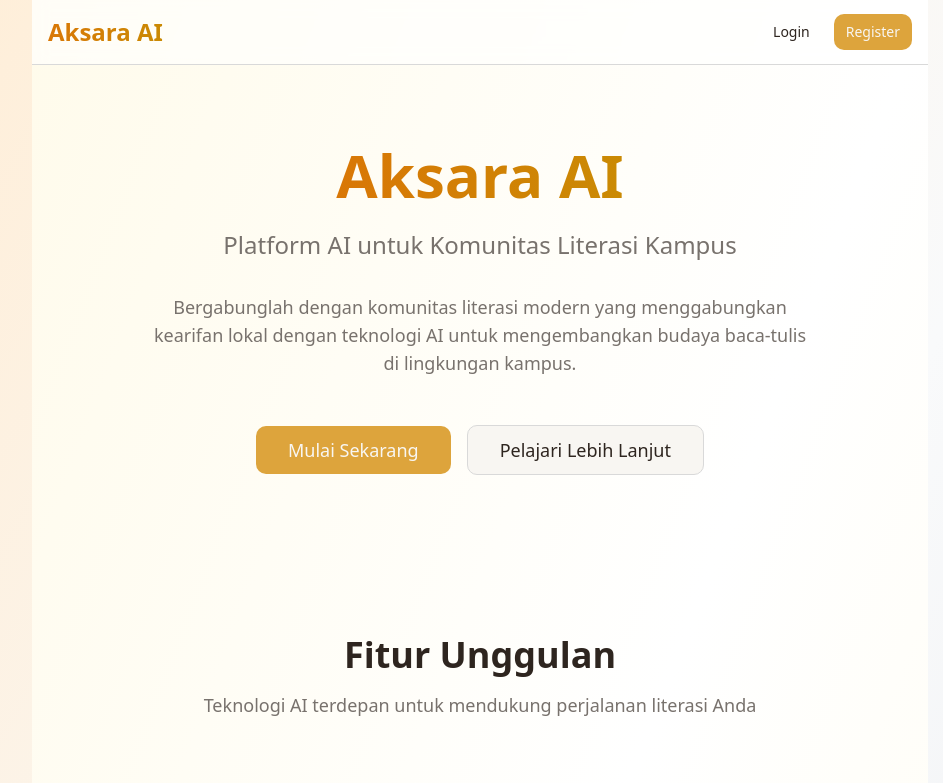
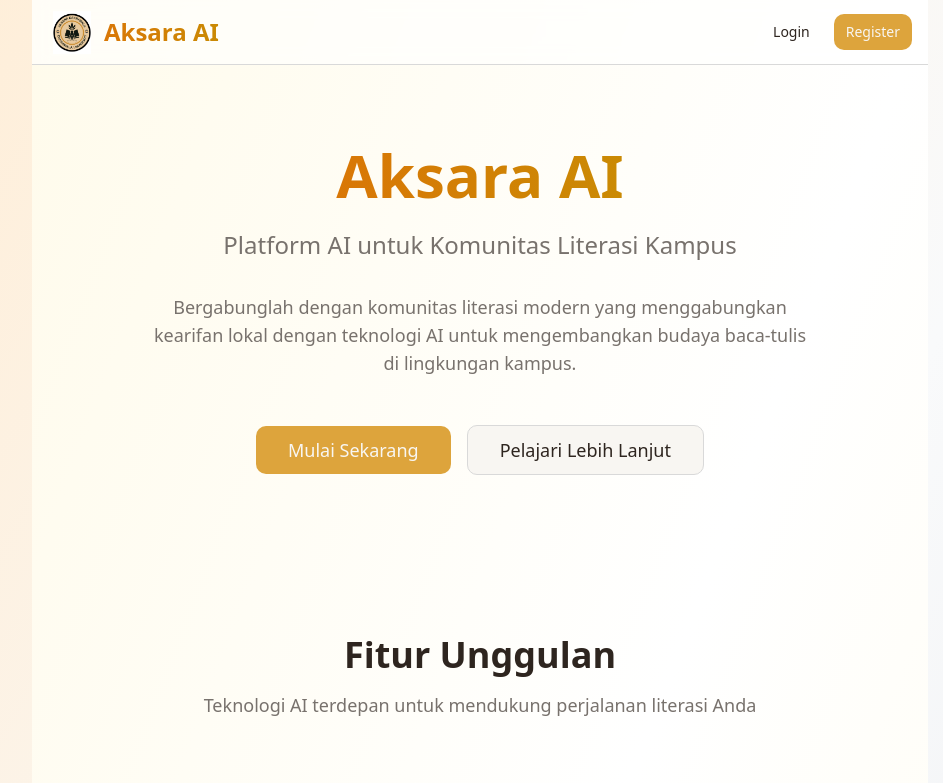
Before and after one commit to Universitas-Cakrawala/aksara-ai, a React (Vite) app in the folder aksara-ai-frontend/: page / in a window 1280 px wide. Shown: the top 783 px of the page, without its empty margins (160-1103 px from the left). Built offline with nearby package versions, Linux system fonts and the light colour scheme; no server answers; the HTML template or start-up script is replaced by a standard one.

Commit message:
fix: Correct logo import path and clean up Navbar component structure

```diff
--- a/aksara-ai-frontend/src/components/Navbar.tsx
+++ b/aksara-ai-frontend/src/components/Navbar.tsx
@@ -1,6 +1,7 @@
 import { Button } from '@/components/ui/button';
 import React from 'react';
 import { Link } from 'react-router-dom';
+import logo from '@/assets/logo_Aksara.png'; // pastikan path ini sesuai struktur folder kamu
 
 interface NavbarProps {
     variant?: 'landing' | 'auth';
@@ -14,8 +15,14 @@
             }`}
         >
             <div className="container flex h-16 items-center justify-between px-4">
+                {/* Bagian logo */}
                 <div className="flex items-center space-x-2">
                     <Link to="/" className="flex items-center space-x-2">
+                        <img
+                            src={logo}
+                            alt="Logo Aksara"
+                            className="h-12 w-12 object-contain"
+                        />
                         <span className="bg-gradient-to-r from-amber-600 to-yellow-600 bg-clip-text text-2xl font-bold text-transparent">
                             Aksara AI
                         </span>
@@ -24,7 +31,6 @@
 
                 {/* Menu navigasi - hanya di landing page */}
                 {variant === 'landing' && (
-                    <>
                     <div className="flex items-center space-x-3">
                         <Link to="/login">
                             <Button variant="ghost" size="sm">
@@ -35,7 +41,6 @@
                             <Button size="sm">Register</Button>
                         </Link>
                     </div>
-                    </>
                 )}
             </div>
         </nav>
```
Lines whose indentation alone changed are shown as unchanged.
